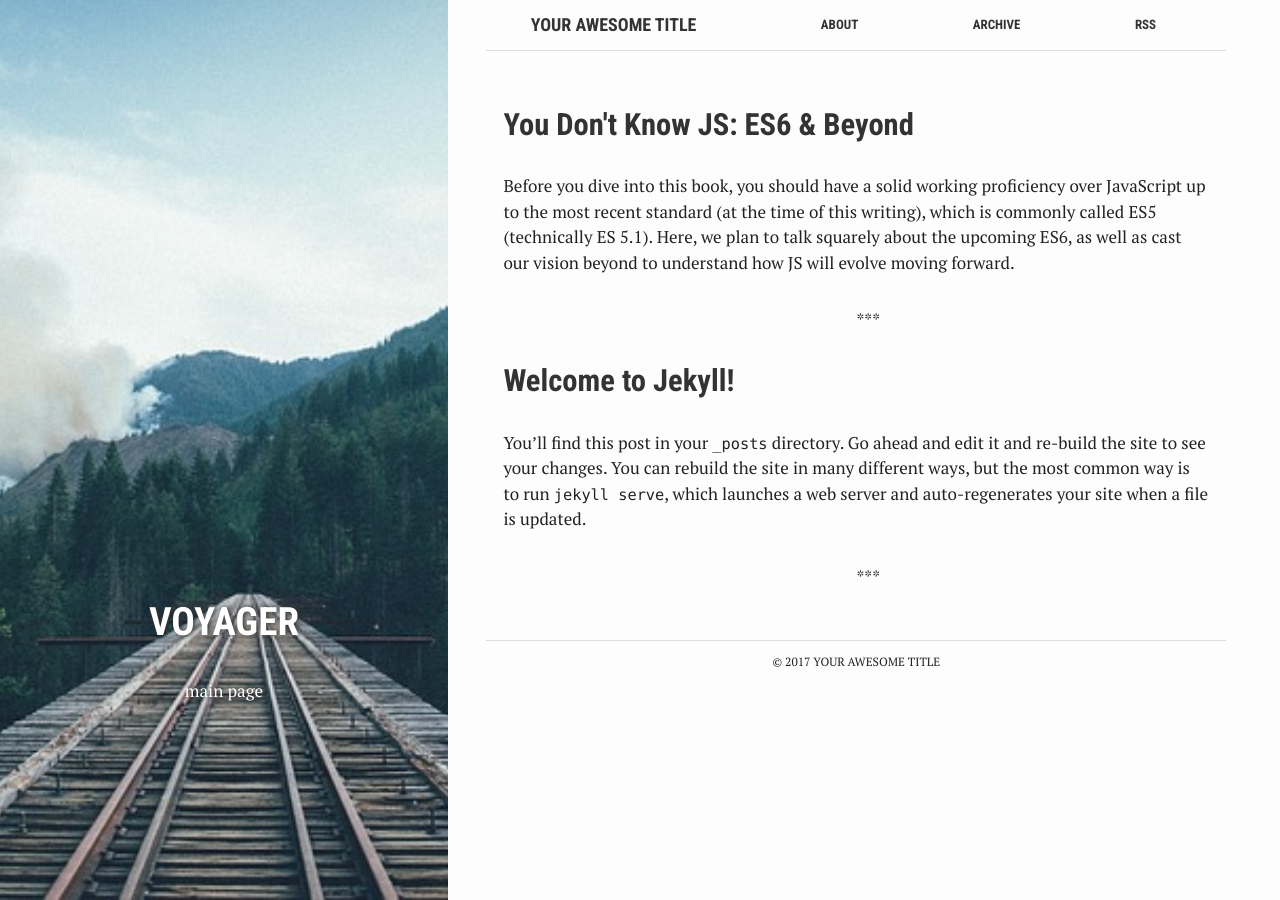
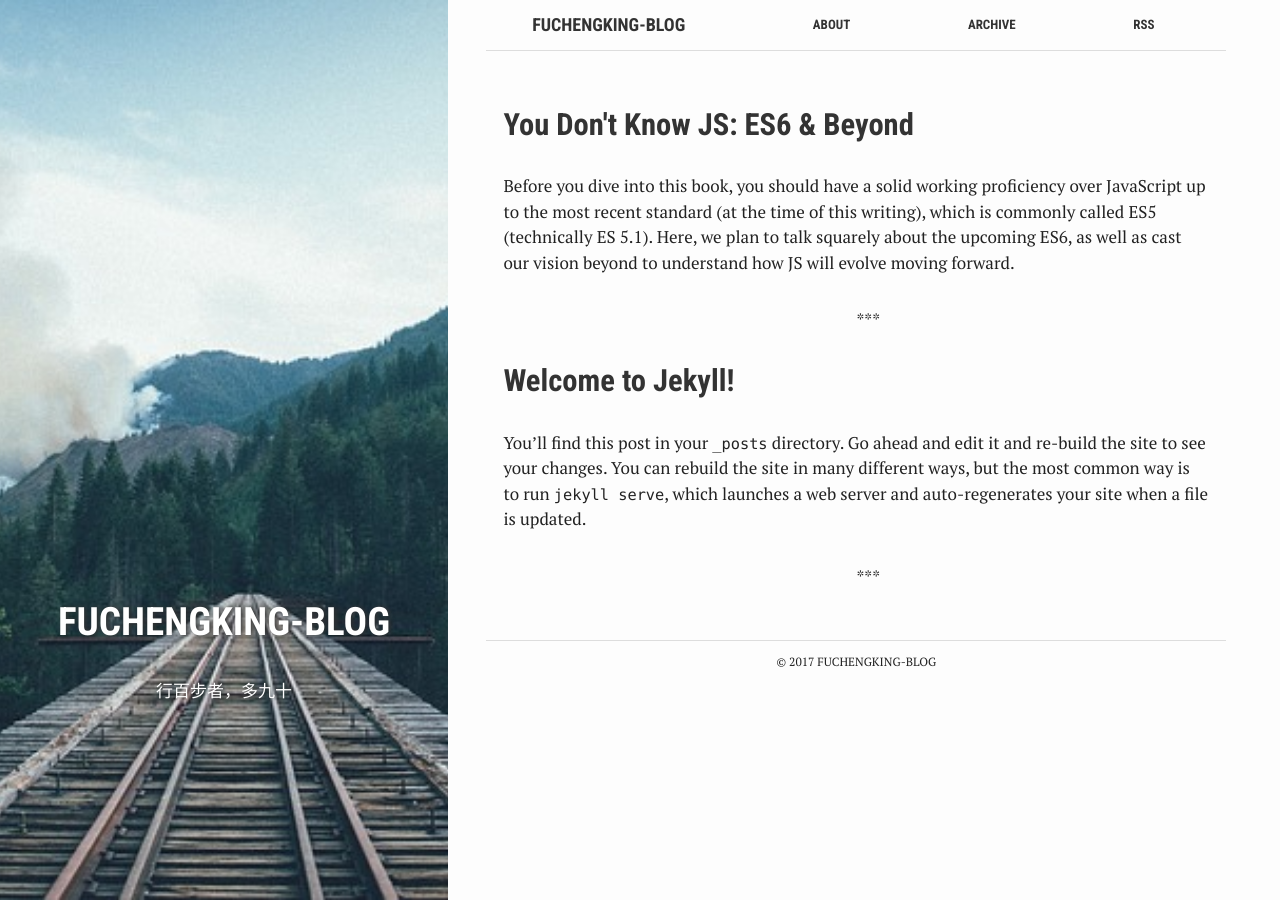
Before and after one commit to fuchengking/fuchengking.github.io, a Jekyll site: the page built from index.html, in a window 1280 px wide. Built offline with Jekyll 4.4.1, drawn with Linux system fonts in a browser that asks for light colours.

Commit message:
更新文字

```diff
--- a/_config.yml
+++ b/_config.yml
@@ -6,8 +6,8 @@
 # 'jekyll serve'. If you change this file, please restart the server process.
 
 # Site settings
-title: Your awesome title
-email: your-email@domain.com
+title: fuchengking-Blog
+email: 651893553@qq.com
 description: > # this means to ignore newlines until "baseurl:"
   Write an awesome description for your new site here. You can edit this
   line in _config.yml. It will appear in your document head meta (for
@@ -15,8 +15,8 @@ description: > # this means to ignore newlines until "baseurl:"
 baseurl: "" # the subpath of your site, e.g. /blog
 lang: "en"
 url: "https://fuchengking.github.io" # the base hostname & protocol for your site
-twitter_username: jekyllrb
-github_username:  jekyll
+twitter_username: fuchengking
+github_username:  fuchengking
 disqus_username:
 
 # Build settings
--- a/index.html
+++ b/index.html
@@ -2,8 +2,8 @@
 bg: "rails.jpg"
 layout: default
 crawlertitle: "Jekyll blog"
-title: "Voyager"
-summary: "main page"
+title: "fuchengking-Blog"
+summary: "行百步者，多九十"
 ---
 
 {% for post in site.posts limit: 5 %}
```
Also changed, not shown: archive.md (+1 -1 lines), 1 other file.
